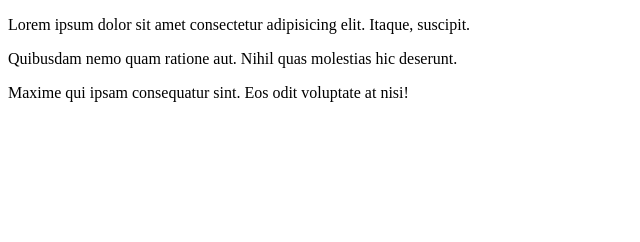
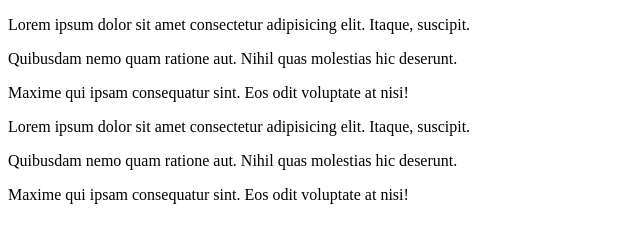
Before and after one commit to jimorete/repo1, a plain HTML site: page index.html in a window 1280 px wide. Shown: the whole page, without its empty margins (0-640 px from the left). Drawn offline with Linux system fonts and the light colour scheme.

Commit message:
Update index.html
Cambios online

```diff
--- a/index.html
+++ b/index.html
@@ -10,5 +10,10 @@
     <p>Lorem ipsum dolor sit amet consectetur adipisicing elit. Itaque, suscipit.</p>
     <p>Quibusdam nemo quam ratione aut. Nihil quas molestias hic deserunt.</p>
     <p>Maxime qui ipsam consequatur sint. Eos odit voluptate at nisi!</p>
+
+
+    <p>Lorem ipsum dolor sit amet consectetur adipisicing elit. Itaque, suscipit.</p>
+    <p>Quibusdam nemo quam ratione aut. Nihil quas molestias hic deserunt.</p>
+    <p>Maxime qui ipsam consequatur sint. Eos odit voluptate at nisi!</p>
 </body>
 </html>
```
